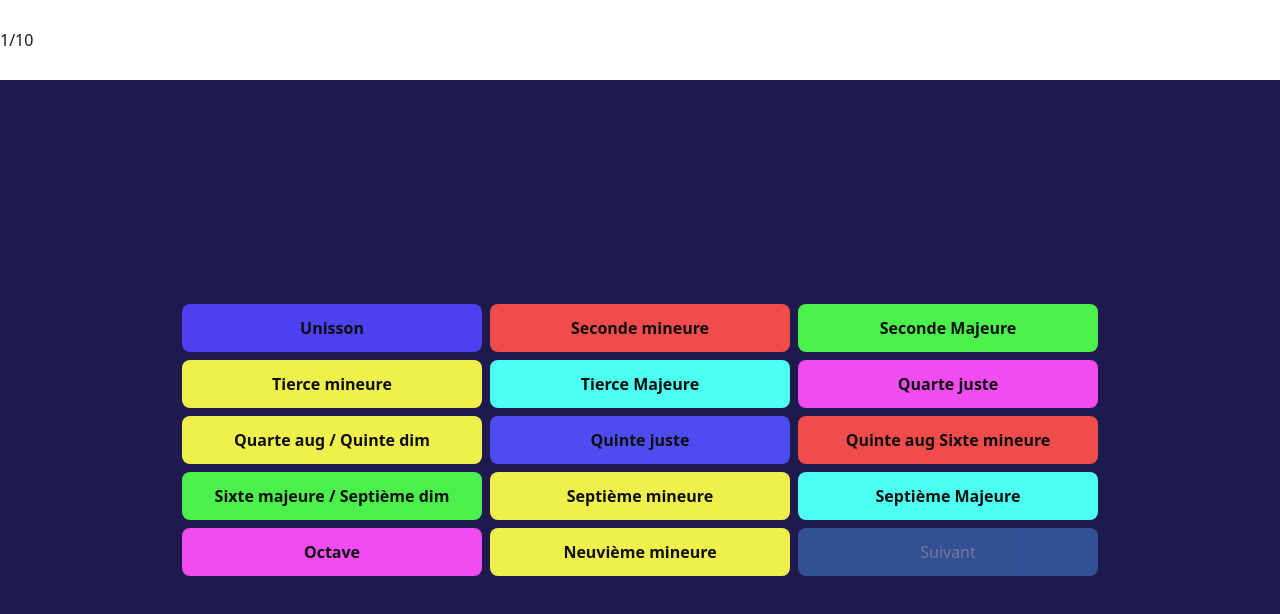
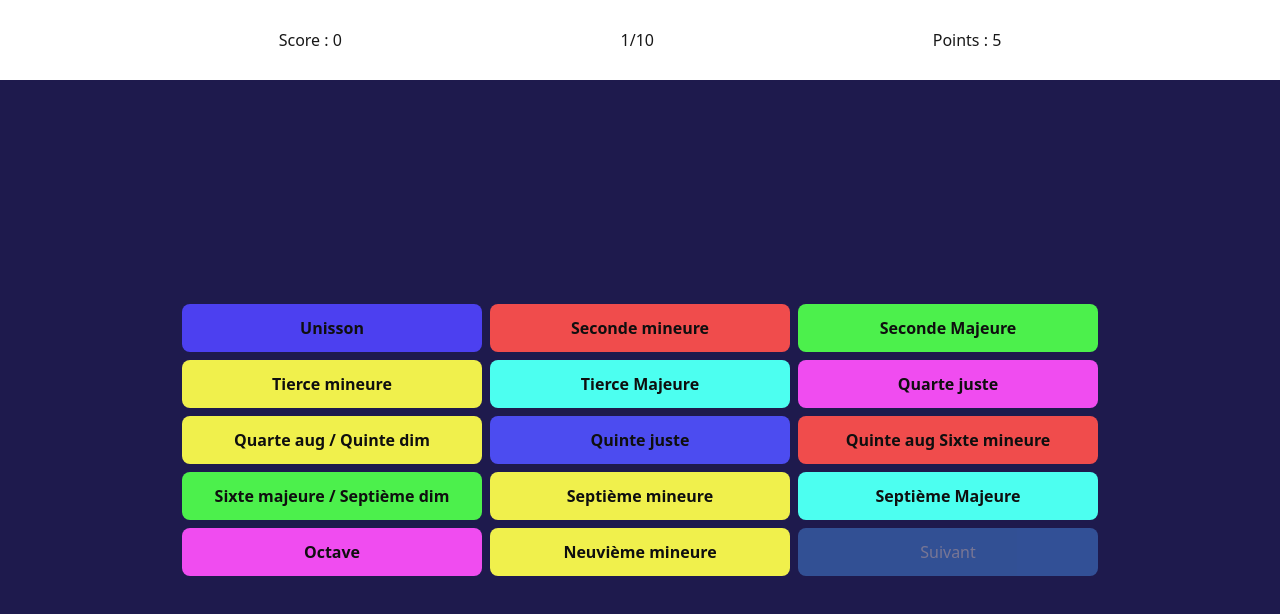
Before and after one commit to Guillaume-Rbt/gymnastique-intervallique, a React (Vite) app: page / in a window 1280 px wide. Shown: the top 614 px of the page. Built offline with nearby package versions, Linux system fonts and the light colour scheme.

Commit message:
timer component and handler in app; isn't testing ; logic change for player Interval (playInterval method must be change )

```diff
--- a/src/App.tsx
+++ b/src/App.tsx
@@ -7,13 +7,16 @@ import { buttons, intervals } from "./utils/constants";
 
 function App() {
   const { gameState, setGameState, setProgress } = useGameContext();
-
-
   const [answer, setAnswer] = useState<string | null>(null);
   const [isAnswered, setAnswered] = useState<boolean>(false);
   const [userResponse, setUserResponse] = useState<string | null>(null);
+  const [paused, setPaused] = useState(false);
+
+
   const gameManagerRef = useRef(new GameManager());
   const gameManager = gameManagerRef.current;
+
+  let score = 0;
 
 
 
@@ -41,6 +44,26 @@ function App() {
     }
   }, []);
 
+  const [questionScore, setQuestionScore] = useState(5);
+  const [running, setRunning] = useState(false);
+  const [resetSignal, setResetSignal] = useState(0); // change this to trigger reset
+
+  const handleStart = () => {
+    setRunning(true);
+    setPaused(false);
+  };
+
+  const handleReset = () => {
+    setRunning(false);
+    setPaused(false);
+    setResetSignal(prev => prev + 1);
+    setQuestionScore(5);
+  };
+
+  const togglePause = () => {
+    if (!running) return;
+    setPaused(prev => !prev);
+  };
 
 
   const handleResponse = useCallback(
@@ -54,6 +77,7 @@ function App() {
       setAnswer(gameManager.getCurrentInterval().name);
       setAnswered(true);
       setUserResponse(data);
+      score = score + questionScore;
     },
     [gameManager, gameState, isAnswered]
   );
@@ -74,7 +98,12 @@ function App() {
 
   return (
     <>
-      <Header />
+      <Header
+        score={score}
+        running={running}
+        resetSignal={resetSignal}
+        onScoreChange={setQuestionScore}
+      />
       <div className="game-container position-absolute h-[calc(100%-5rem)] top-20 overflow-scroll p-block-8 flex w-full">
         <div className="buttons-container grid  gap-2 m-auto" onClick={handleResponse}>
           {buttons.map((buttons, index) => {
--- a/src/components/Header.tsx
+++ b/src/components/Header.tsx
@@ -1,13 +1,24 @@
 import { useGameContext } from "../hooks/useGameContext";
+import Timer from "./Timer";
 
-export default function Header() {
+
+type HeaderProps = {
+    score: number;
+    onScoreChange: (score: number) => void;
+    running: boolean;
+    resetSignal: number;
+};
+
+export default function Header({score, onScoreChange, running, resetSignal}: HeaderProps) {
 
     const { progress } = useGameContext();
 
 
-    return <div className="header position-fixed z-10 color-dark-800 w-full top-0 flex-items-center flex bg-white h-20 mb-2">
-        <div className="flex">
-            <p>{`${progress.current}/${progress.total}`}</p>
-        </div>
+
+
+    return <div className="header position-fixed z-10 color-dark-800 w-full top-0 flex-items-center flex-justify-evenly flex bg-white h-20 mb-2">
+        <p>Score : {score}</p>
+        <p>{`${progress.current}/${progress.total}`}</p>
+            <Timer paused={true} onScoreChange={onScoreChange} running={running} resetSignal={resetSignal}></Timer>
     </div>
 }
--- /dev/null
+++ b/src/components/Timer.tsx
@@ -0,0 +1,71 @@
+import { useEffect, useRef, useState } from "react";
+
+type TimerProps = {
+  onScoreChange: (score: number) => void;
+  running: boolean;
+  resetSignal: number;
+  paused: boolean;
+};
+
+const Timer = ({ onScoreChange, running, resetSignal, paused }: TimerProps) => {
+  const [points, setPoints] = useState(5);
+  const intervalRef = useRef<number | null>(null);
+  const startTimeRef = useRef<number>(0);
+  const pausedAtRef = useRef<number>(0);
+  const totalPausedDurationRef = useRef<number>(0);
+
+  // Reset timer
+  useEffect(() => {
+    clearInterval(intervalRef.current!);
+    setPoints(5);
+    onScoreChange(5);
+    totalPausedDurationRef.current = 0;
+    pausedAtRef.current = 0;
+  }, [resetSignal]);
+
+  // Gère pause/reprise
+  useEffect(() => {
+    if (!running || !paused) return;
+
+    // Pause → note l’instant
+    pausedAtRef.current = Date.now();
+    clearInterval(intervalRef.current!);
+  }, [paused]);
+
+  useEffect(() => {
+    if (!running || paused) return;
+
+    // Reprise
+    if (pausedAtRef.current !== 0) {
+      totalPausedDurationRef.current += Date.now() - pausedAtRef.current;
+      pausedAtRef.current = 0;
+    }
+
+    startTimeRef.current = startTimeRef.current || Date.now();
+
+    intervalRef.current = setInterval(() => {
+      const now = Date.now();
+      const elapsed = (now - startTimeRef.current - totalPausedDurationRef.current) / 1000;
+
+      if (elapsed >= 6) {
+        clearInterval(intervalRef.current!);
+        return;
+      }
+
+      if (elapsed >= 3) {
+        const newPoints = Math.max(1, 3 - Math.floor(elapsed - 3));
+        setPoints(newPoints);
+        onScoreChange(newPoints);
+      } else {
+        setPoints(5);
+        onScoreChange(5);
+      }
+    }, 100);
+
+    return () => clearInterval(intervalRef.current!);
+  }, [running, paused]);
+
+  return <p>Points : {points}</p>;
+};
+
+export default Timer;
--- a/src/libs/GameManager.ts
+++ b/src/libs/GameManager.ts
@@ -26,8 +26,13 @@ export default class GameManager extends Emitter {
 		return "gameManager.game.started";
 	}
 
+	static get INTERVAL_STARTED() {
+		return "gameManager.interval.started";
+	}
 
-
+	static get INTERVAL_ENDED() {
+		return "gameManager.interval.ended";
+	}
 
 	get isLastInterval() {
 		return this.currentIntervalIndex === this.intervals.length - 1;
@@ -43,6 +48,7 @@ export default class GameManager extends Emitter {
 
 		this.allowedIntervals = this.options.allowedIntervals;
 		this.intervals = [];
+		this.addEventListeners();
 	}
 
 	startGame() {
@@ -54,7 +60,6 @@ export default class GameManager extends Emitter {
 		this.intervals = this.intervalsGenerator.generateAnyIntervals(this.numberOfIntervals);
 		this.currentIntervalIndex = 0;
 		this.hasStarted = true;
-
 
 		this.emit(GameManager.GAME_STARTED, { instance: this });
 	}
@@ -70,6 +75,20 @@ export default class GameManager extends Emitter {
 		};
 	}
 
+	addEventListeners() {
+		this.intervalPlayer.on(IntervalPlayer.INTERVAL_STARTED, (data) => {
+			this.emit(GameManager.INTERVAL_STARTED, data);
+		});
+
+		this.intervalPlayer.on(IntervalPlayer.INTERVAL_ENDED, (data) => {
+			this.emit(GameManager.INTERVAL_ENDED, data);
+		});
+	}
+
+	playCurrentInterval() {
+		this.intervalPlayer.playInterval(this.getCurrentInterval());
+	}
+
 	nextInterval() {
 		if (this.currentIntervalIndex < this.intervals.length - 1) {
 			this.currentIntervalIndex++;
--- a/src/libs/IntervalsPlayer.ts
+++ b/src/libs/IntervalsPlayer.ts
@@ -8,12 +8,13 @@ export default class IntervalPlayer extends Emitter {
 	currentNote: number = 1;
 	emitSoundEnd = true;
 	timeSeparateNotes: number = 2000;
+	emitEndedOncePerInterval: boolean = true;
 	private static _instance: IntervalPlayer | null = null;
 
-  get INTERVAL_ENDED() {
+	static get INTERVAL_ENDED() {
 		return "intervalPlayer.sound.end";
 	}
-  get SOUND_STARTED() {
+	static get INTERVAL_STARTED() {
 		return "intervalPlayer.sound.start";
 	}
 	constructor(source: string, timeSeparateNotes?: number) {
@@ -48,13 +49,15 @@ export default class IntervalPlayer extends Emitter {
 		if (this.audio.currentTime >= this.intervalTimePerNote.timeNote1 / 1000 + 0.85 && this.currentNote == 1) {
 			this.audio.pause();
 			this.audio.currentTime = this.intervalTimePerNote.timeNote2 / 1000;
-      this.emitSoundEnd = true;
 			this.currentNote = 2;
 			this.audio.play();
 		} else if (this.currentNote == 2 && this.audio.currentTime >= this.intervalTimePerNote.timeNote2 / 1000 + 0.85) {
 			this.audio.pause();
 			if (this.emitSoundEnd) {
-        this.emit(this.INTERVAL_ENDED, { interval: this.interval });
+				if (this.emitEndedOncePerInterval) {
+					this.emitSoundEnd = false;
+				}
+				this.emit(IntervalPlayer.INTERVAL_ENDED, { interval: this.interval });
 			}
 		}
 	}
@@ -65,10 +68,10 @@ export default class IntervalPlayer extends Emitter {
 			this.findTimeNotes();
 			this.setIntervalTimes();
 			this.currentNote = 1;
-      this.emitSoundEnd = false;
+			this.emitSoundEnd = true;
 			this.audio.currentTime = this.intervalTimePerNote.timeNote1 / 1000;
 			this.audio.play();
-      this.emit(this.SOUND_STARTED, { interval: this.interval });
+			this.emit(IntervalPlayer.INTERVAL_STARTED, { interval: this.interval });
 		}
 	}
 
```
Lines whose indentation alone changed are shown as unchanged.
